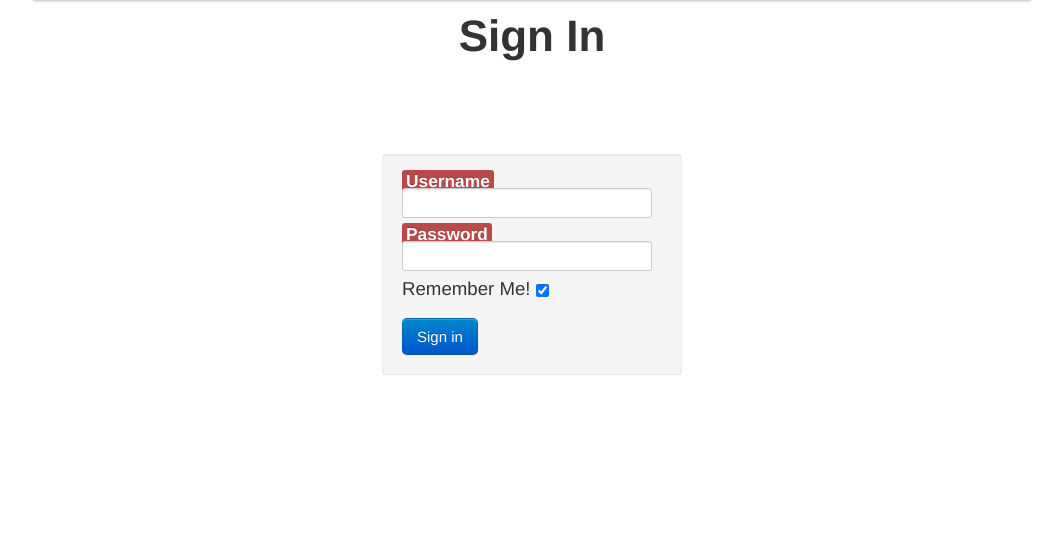
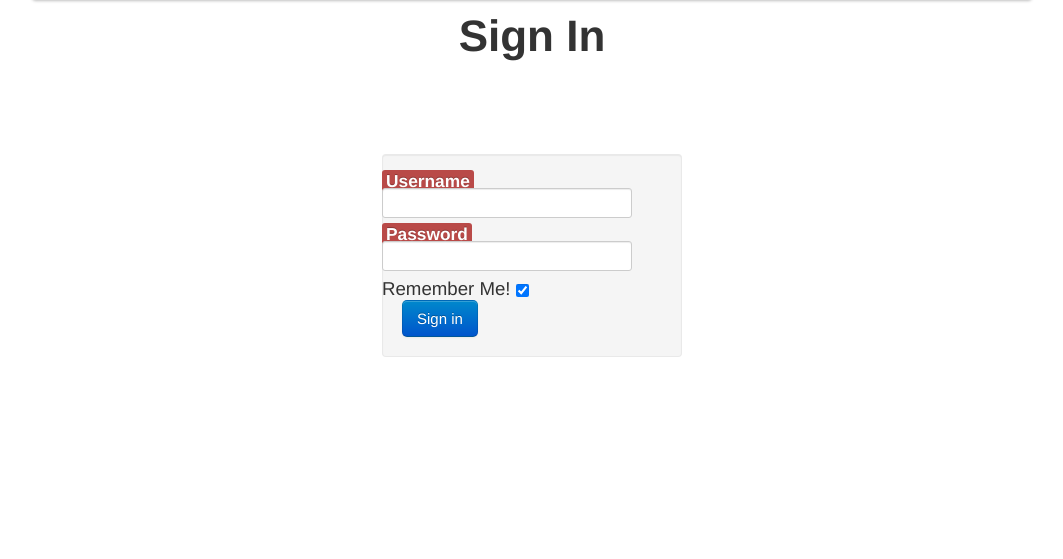
Before and after one commit to Bidon15/Twitter-on-CI, a CodeIgniter app: page /twitter/index.php/sessions/signin in a window 1280 px wide. Shown: the part 40-599 px from the top of the page, without its empty margins (108-1171 px from the left). Run offline with CodeIgniter, Linux system fonts and the light colour scheme.

Commit message:
Small changes

```diff
--- a/application/models/membership_model.php
+++ b/application/models/membership_model.php
@@ -93,10 +93,7 @@ class Membership_model extends CI_Model
                 ->join('relationships', 'members.id = relationships.user_from_id')
                 ->where_in('relationships.user_to_id', $id);
             $query = $this->db->get();
-//            echo "<pre>test";
-//            print_r ($query->result_array());
-//            echo "</pre>";
-//            exit;
+
             if ($is_count == NULL) {
                 return $query->num_rows();
             }
--- a/application/views/sessions/signin_form.php
+++ b/application/views/sessions/signin_form.php
@@ -1,18 +1,32 @@
 <div id='parent'>
     <h1 align="center" style="font-size: 33pt;">Sign In</h1>
+
     <?php
-    echo $this->session->flashdata('activation');
-    $attributes=array('class'=>'well');
-    $submit=array('name'=>'submit','value'=>'Sign in','class'=>'btn btn-large btn-primary');
-    ;?>
+        echo $this->session->flashdata('activation');
+        $attributes=array('class'=>'well');
+        $submit=array('name'=>'submit','value'=>'Sign in','class'=>'btn btn-large btn-primary');
+    ?>
+
     <div style="width: 300px; margin: 100 auto; font-size: 14pt;">
-    <?php echo form_open('sessions/signin',$attributes);?>
-    <span class="label label-important" style="font-size: 13pt">Username</span>
-    <?php echo form_input('username');?><br/>
-    <span class="label label-important" style="font-size: 13pt">Password</span>
-    <?php echo form_password('password');?><br/>
-    <?php echo 'Remember Me!  '.form_checkbox('cookie', 'remember', TRUE);?><br/><br/>
-    <?php echo form_submit($submit);?>
+
+        <?php echo form_open('sessions/signin',$attributes); ?>
+
+        <div class="row">
+            <span class="label label-important" style="font-size: 13pt">Username</span>
+            <?php echo form_input('username'); ?>
+        </div>
+
+        <div class="row">
+            <span class="label label-important" style="font-size: 13pt">Password</span>
+            <?php echo form_password('password'); ?>
+        </div>
+
+        <div class="row">
+            <?php echo 'Remember Me!  ' . form_checkbox('cookie', 'remember', TRUE); ?>
+        </div>
+
+        <?php echo form_submit($submit); ?>
+
     </div>
 
 </div>
--- a/application/views/sessions/signup_form.php
+++ b/application/views/sessions/signup_form.php
@@ -1,12 +1,10 @@
 <div id="parent">
     <h1>Create an Account</h1>
-
 
     <div class="left">
         <fieldset>
             <legend>Personal Information</legend>
             <?php
-
             echo form_open('sessions/signup');
             echo form_input('first_name', set_value('first_name', 'First Name')).'<br/>';
             echo form_input('last_name', set_value('last_name', 'Last Name')).'<br/>';
@@ -14,6 +12,7 @@
             ?>
         </fieldset>
     </div>
+
     <div class="right">
         <fieldset>
             <legend>Singup Info</legend>
@@ -24,10 +23,7 @@
             $submit = array('name'=>'submit','value'=>'Create Account','class'=>'btn btn-info');
             echo form_submit($submit);
             //$activation_key = uniqid('',true);
-
             ?>
-
-
             <?php echo validation_errors('<p class="error">');?>
         </fieldset>
     </div>
```
Lines whose indentation alone changed are shown as unchanged.
